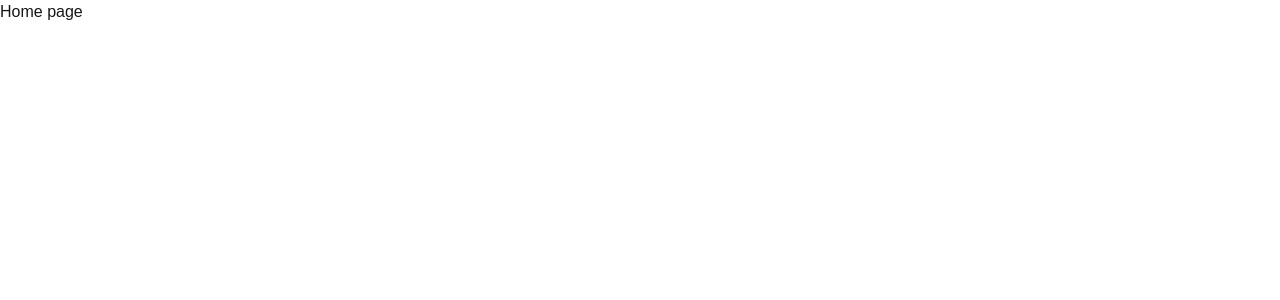
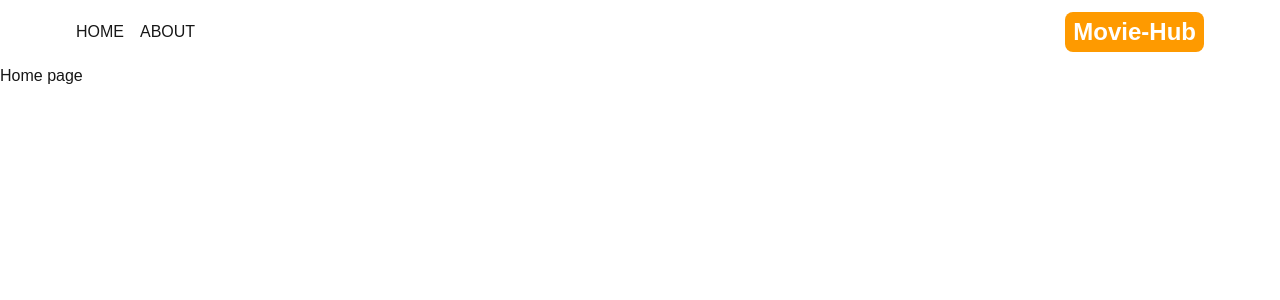
Before and after one commit to ssr450/moviesimdb, a Next.js app: page / in a window 1280 px wide. Shown: the top 300 px of the page. Built offline with nearby package versions, Linux system fonts and the light colour scheme.

Commit message:
Add Hearder Section

```diff
--- a/src/app/layout.js
+++ b/src/app/layout.js
@@ -1,5 +1,6 @@
 import { Geist, Geist_Mono } from "next/font/google";
 import "./globals.css";
+import Header from "@/components/Header";
 
 const geistSans = Geist({
   variable: "--font-geist-sans",
@@ -20,8 +21,8 @@
   return (
     <html lang="en">
       <body
-        className={`${geistSans.variable} ${geistMono.variable} antialiased`}
-      >
+        className={`${geistSans.variable} ${geistMono.variable} antialiased`}>
+        <Header/>
         {children}
       </body>
     </html>
--- /dev/null
+++ b/src/components/Header.jsx
@@ -0,0 +1,19 @@
+import React from 'react'
+import MenuItem from './MenuItem'
+import { AiFillHome } from 'react-icons/ai';
+import {BsFillInfoCircleFill} from 'react-icons/bs';
+import Link from 'next/link';
+
+export default function Header() {
+  return (
+    <div className='flex justify-between items-center p-3 max-w-6xl mx-auto'>
+    <div className='flex gap-4'>
+        <MenuItem title="home" address='/' Icon={AiFillHome}/>
+        <MenuItem title="about" address='/about' Icon={BsFillInfoCircleFill}/>
+    </div>
+    <Link href='/' className='flex gap-1 items-center'>
+        <span className='text-2xl font-bold bg-amber-500 py-1 px-2 rounded-lg text-white'>Movie-Hub</span>
+    </Link>
+    </div>
+  );
+}
--- /dev/null
+++ b/src/components/MenuItem.jsx
@@ -0,0 +1,11 @@
+import Link from 'next/link'
+import React from 'react'
+
+export default function MenuItem({title, address, Icon}) {
+  return (
+    <Link href={address} className='hover:text-amber-500'>
+        <Icon className="text-2xl sm:hidden" />
+        <p className='uppercase hidden sm:inline'>{title}</p>
+    </Link>
+  )
+}
```
Also changed, not shown: package.json (+4 -3 lines), 1 other file (tests, documents, lock files or other folders).
